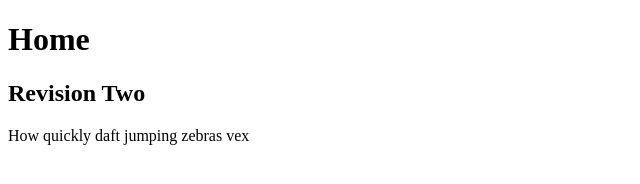
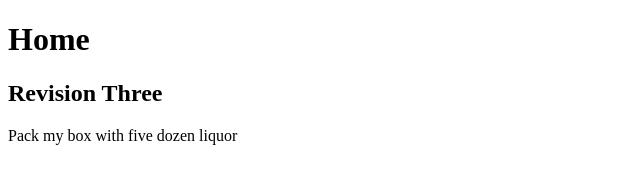
Before and after one commit to gsokamoto/Github-Tutorial-Completion-Proof, a plain HTML site: page index.html in a window 1280 px wide. Shown: the full height of the page, 0-640 px from the left. Drawn offline with Linux system fonts and the light colour scheme.

Commit message:
revision three

```diff
--- a/index.html
+++ b/index.html
@@ -7,8 +7,8 @@
 <body>
 
 	<h1>Home</h1>
-	<h2>Revision Two</h2>
-	<p>How quickly daft jumping zebras vex</p>
+	<h2>Revision Three</h2>
+	<p>Pack my box with five dozen liquor</p>
 
 </body>
 </html>
```
